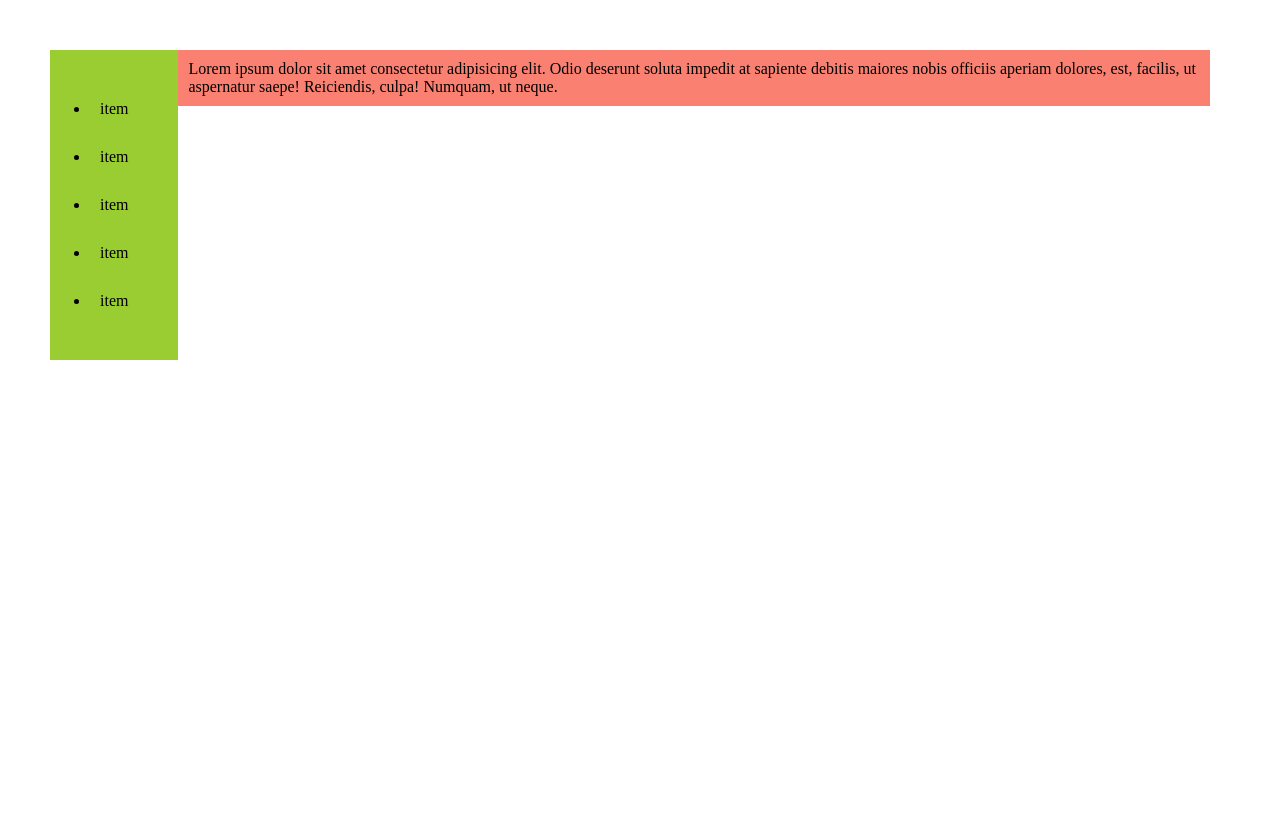
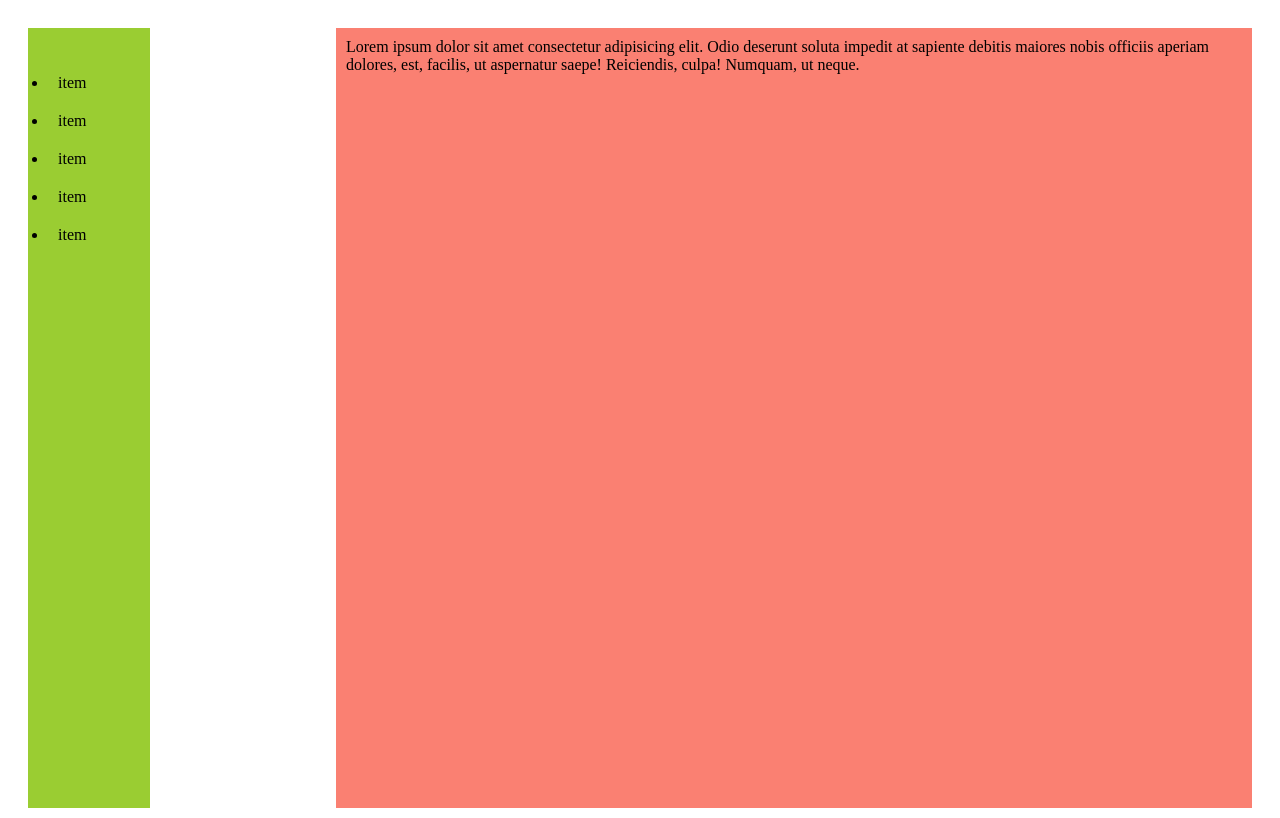
Before and after one commit to sarit-chaet-hudis/css-exersices, a plain HTML site: page 12.3-sidebar-dissapear.html in a window 1280 px wide. Drawn offline with Linux system fonts and the light colour scheme.

Commit message:
adjust height to fill window

```diff
--- a/12.3-sidebar-dissapear.html
+++ b/12.3-sidebar-dissapear.html
@@ -8,7 +8,6 @@
     <style>
         * {
             padding:10px;
-            margin: 10px;
         }
         .sidebar {
             background-color: yellowgreen;
@@ -16,7 +15,6 @@
 
         .main-content {
             background-color: salmon;
-            height: 100%;
         }
 
         @media (max-width:500px) {
@@ -25,7 +23,7 @@
             }
 
             .main-content {
-                width: 100%;
+                height: 95vh;
             }
         }
 
@@ -33,11 +31,14 @@
             .sidebar {
                 display: block;
                 float: left;
+                width: 8vw;
+                height: 95vh;
             }
 
             .main-content {
-                width: 95%;
-                height: 95%;
+                width: 70vw;
+                height: 95vh;
+                float: right;
             }
         }
     </style>
```
